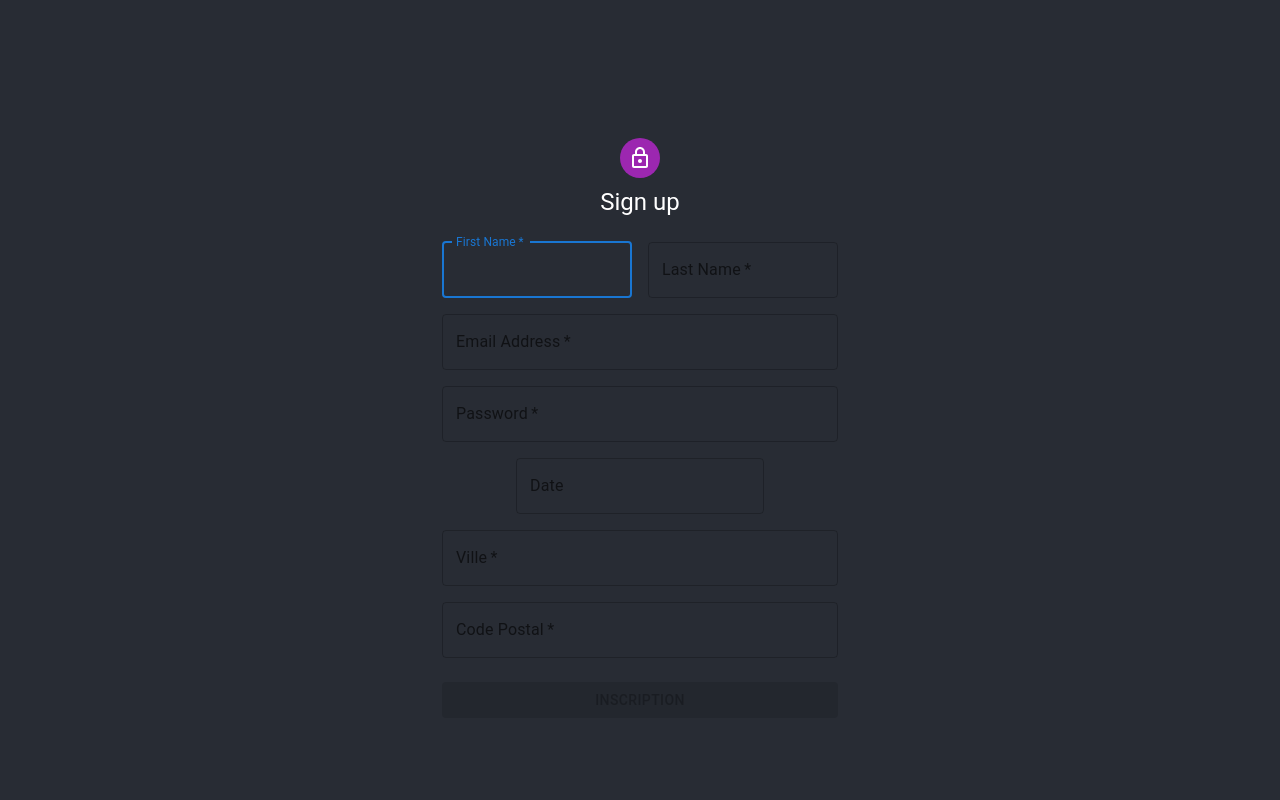
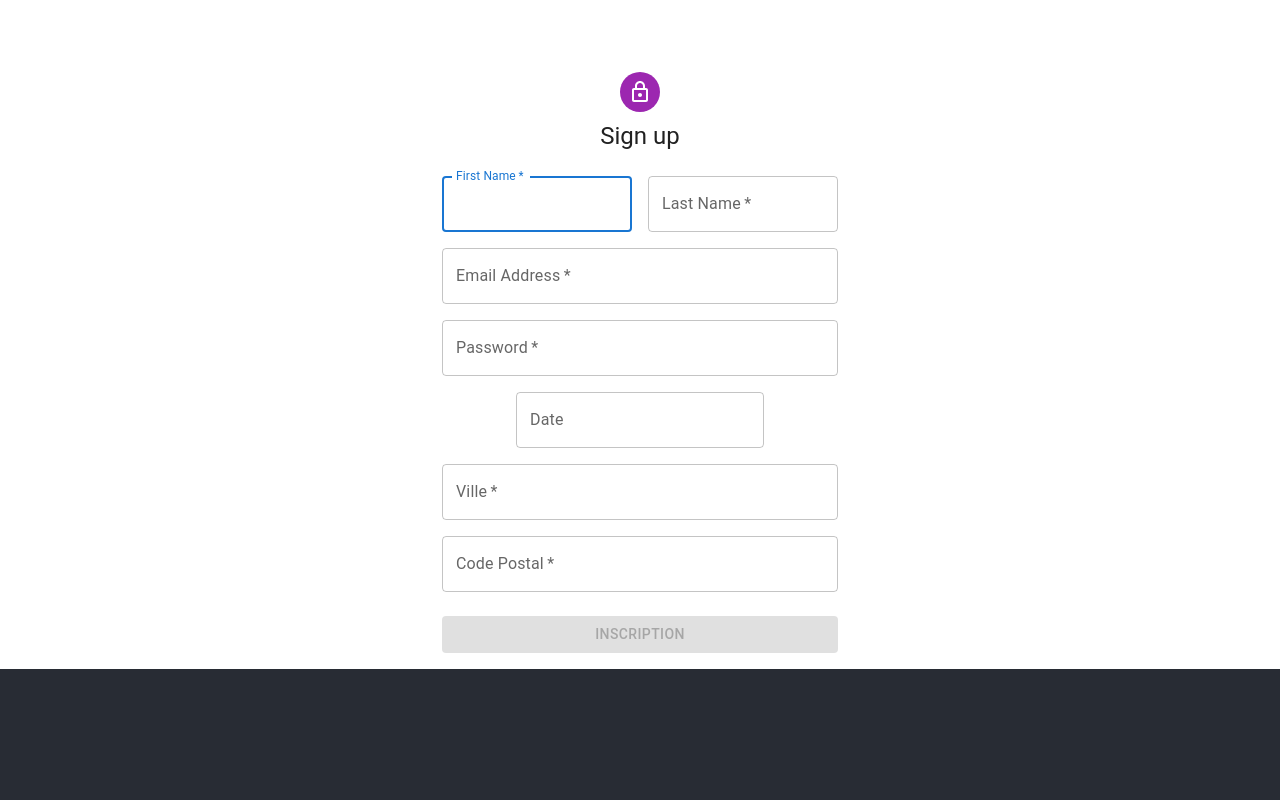
Before and after one commit to ChandlerEN/huit_morts_six_blesses, a React (Create React App) app: page / in a window 1280 px wide. Shown: the top 800 px of the page. Built offline with nearby package versions, Linux system fonts and the light colour scheme; no server answers.

Commit message:
Css change

```diff
--- a/src/App.js
+++ b/src/App.js
@@ -25,9 +25,7 @@ function App() {
 
   return (
     <div className="App">
-      <header className="App-header">
         <Register />
-      </header>
       <header className="App-header">
         <h1>Users manager</h1>
         <p>{usersCount} user(s) already registered</p>
```
